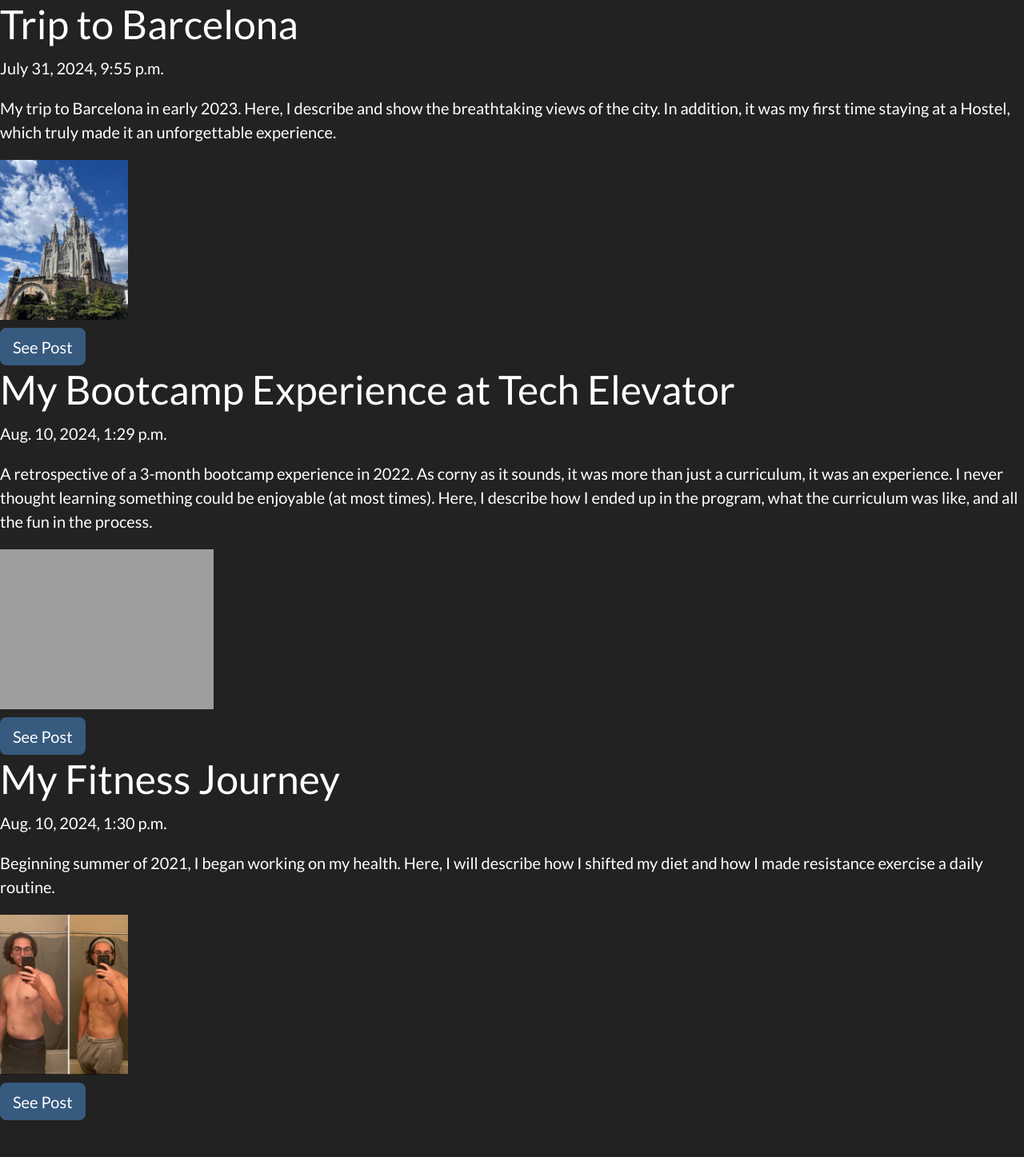
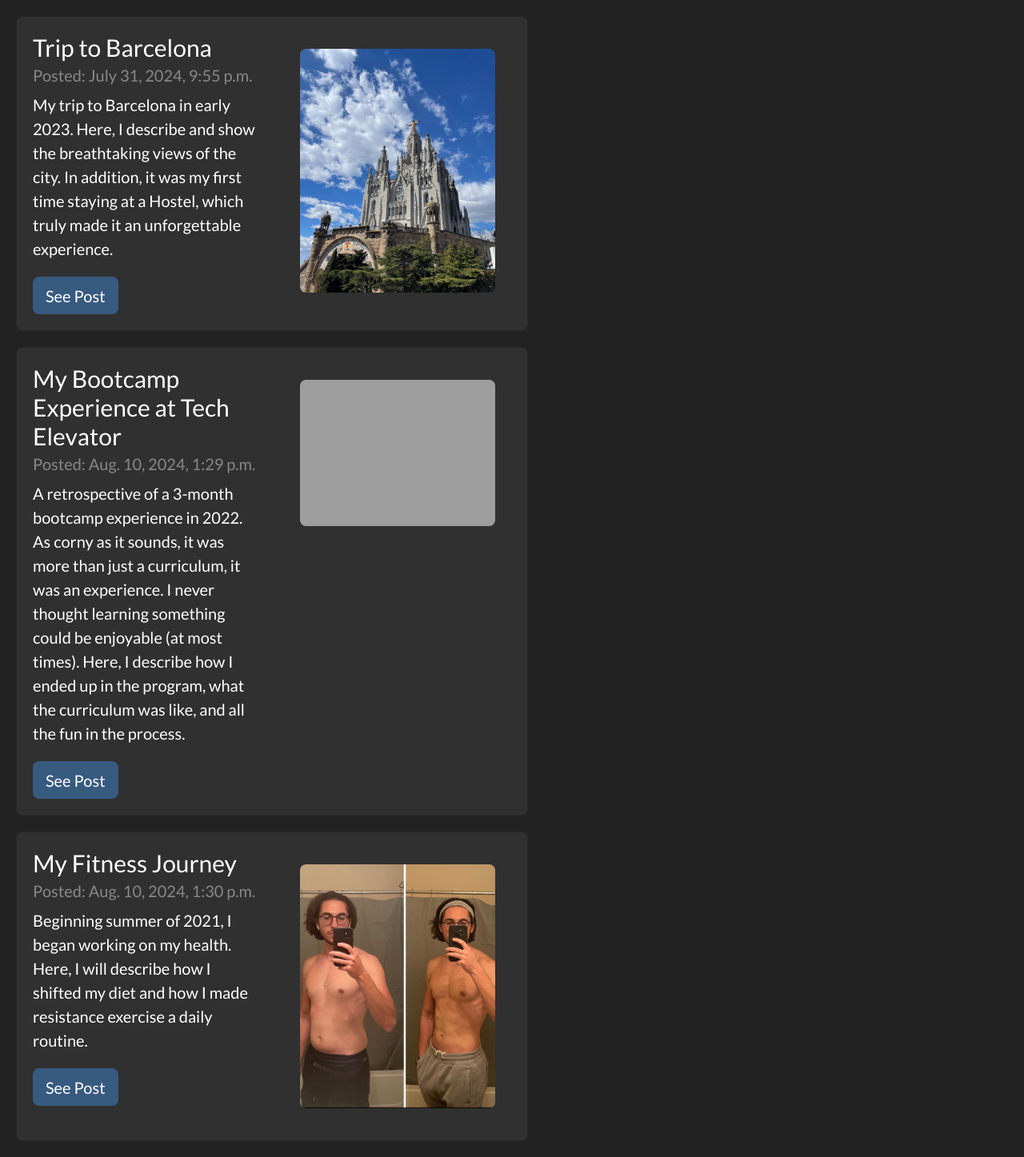
Before and after one commit to Nikoloz97/nickblog, a Django app: page / in a window 1280 px wide. Shown: the part 90-1537 px from the top of the page at 80% size. Before the commit the page ends 1491 px from the top, so only its background shows below. Run offline with Django 5.2, Linux system fonts and the light colour scheme; data comes from the database, SQL or seed files in the repository; grey boxes are pictures that could not be loaded.

Commit message:
Removed unused custom css file; improved UI

```diff
--- a/blogapp/templates/blogapp/home.html
+++ b/blogapp/templates/blogapp/home.html
@@ -2,20 +2,37 @@
 <h1>{{category}}</h1>
 {% endblock %} {% block content %} {% if posts %} {% for post in posts %}
 
-<h2>{{post.title}}</h2>
-<p>{{post.published_date}}</p>
-<p>{{post.feature_content}}</p>
+<div class="card" style="margin: 1em; width: 50%">
+  <div class="card-body">
+    <div class="row">
+      <!-- Left column: Title, date, content -->
+      <div class="col-md-6">
+        <h4 class="card-title">{{post.title}}</h4>
+        <h6 class="card-subtitle mb-2 text-muted">
+          Posted: {{post.published_date}}
+        </h6>
+        <p class="card-text">{{post.feature_content}}</p>
+        <a
+          href="{% url 'post_content' post_id=post.id %}"
+          class="btn btn-primary"
+          >See Post</a
+        >
+      </div>
 
-{% if post.feature_image %}
-<div style="margin-bottom: 10px">
-  <img src="{{ post.feature_image.url }}" alt="Blog Image" height="200" />
-</div>
-{% endif %}
-
-<div>
-  <a href="{% url 'post_content' post_id=post.id %}" class="btn btn-primary"
-    >See Post</a
-  >
+      <!-- Right column: Image -->
+      <div class="col-md-6 text-center">
+        {% if post.feature_image %}
+        <div style="margin: 1em">
+          <img
+            src="{{ post.feature_image.url }}"
+            alt="Blog Image"
+            class="rounded img-fluid"
+          />
+        </div>
+        {% endif %}
+      </div>
+    </div>
+  </div>
 </div>
 
 {% endfor %} {% else %}
```
Also changed, not shown: 1 other file.
